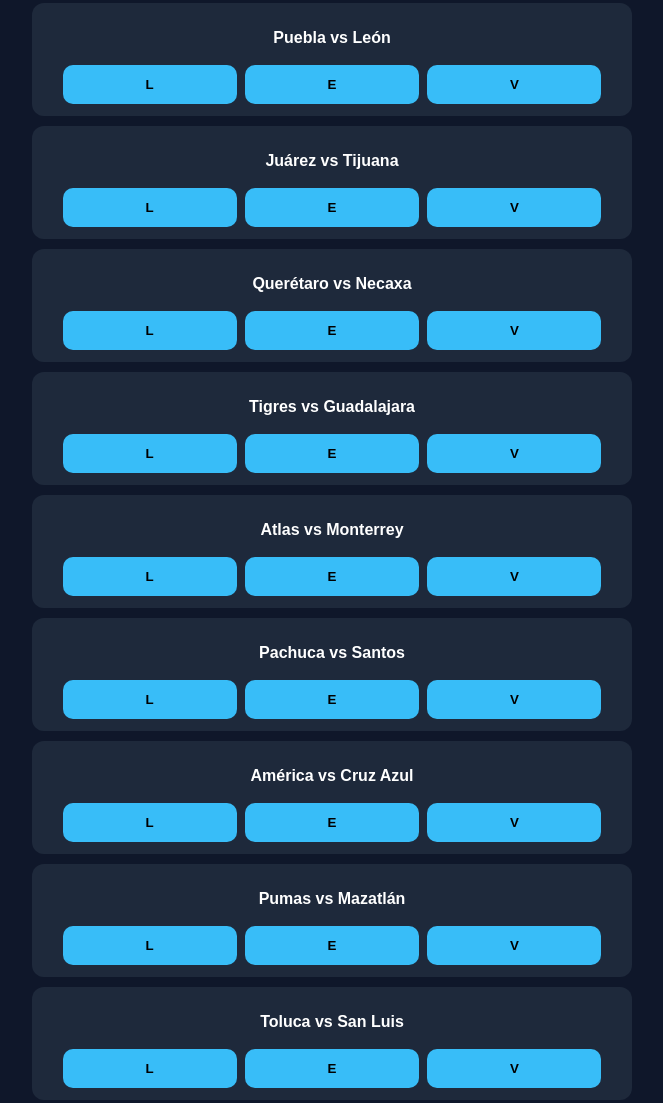
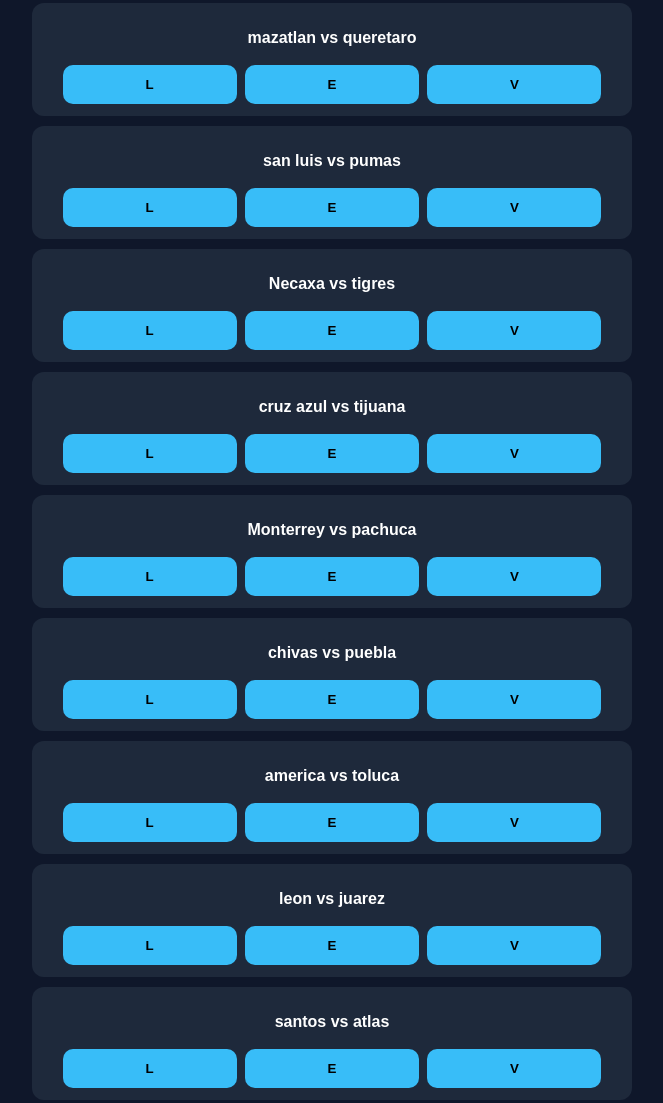
Before and after one commit to carlos1clon-web/Quinela-pro, a plain HTML site: page index.html in a window 1280 px wide. Shown: the part 349-1452 px from the top of the page, without its empty margins (308-971 px from the left). Drawn offline with Linux system fonts and the light colour scheme.

Commit message:
Update jornada and partidos in index.html

```diff
--- a/index.html
+++ b/index.html
@@ -34,7 +34,7 @@
 
 <div class="container">
 
-<input type="text" value="Jornada 14" disabled>
+<input type="text" value="Jornada 15" disabled>
 <input type="text" value="$10 pesos por quiniela" disabled>
 <input type="text" value="Cierre: Viernes 17:00" disabled>
 
@@ -81,15 +81,15 @@
 
 // 1. LISTA REAL DE PARTIDOS (Puedes cambiar estos nombres cada semana)
 const partidosJornada = [
-   "Puebla vs León",
-  "Juárez vs Tijuana",
-  "Querétaro vs Necaxa",
-  "Tigres vs Guadalajara",
-  "Atlas vs Monterrey",
-  "Pachuca vs Santos",
-  "América vs Cruz Azul",
-  "Pumas vs Mazatlán",
-  "Toluca vs San Luis"
+   "mazatlan vs queretaro",
+  "san luis vs pumas",
+  "Necaxa vs tigres",
+  "cruz azul vs tijuana",
+  "Monterrey vs pachuca",
+  "chivas vs puebla",
+  "america vs toluca",
+  "leon vs juarez",
+  "santos vs atlas"
 ];
 
 const contenedor = document.getElementById("partidos");
```
